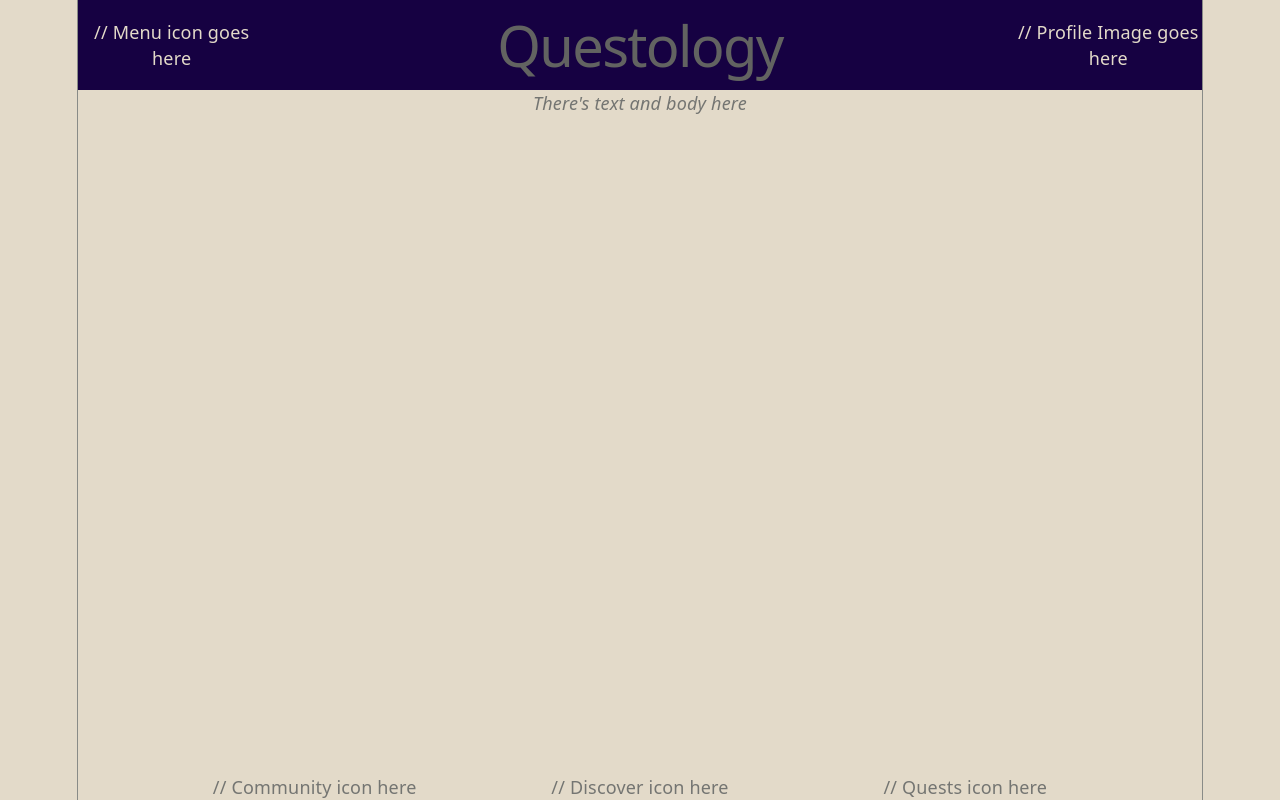
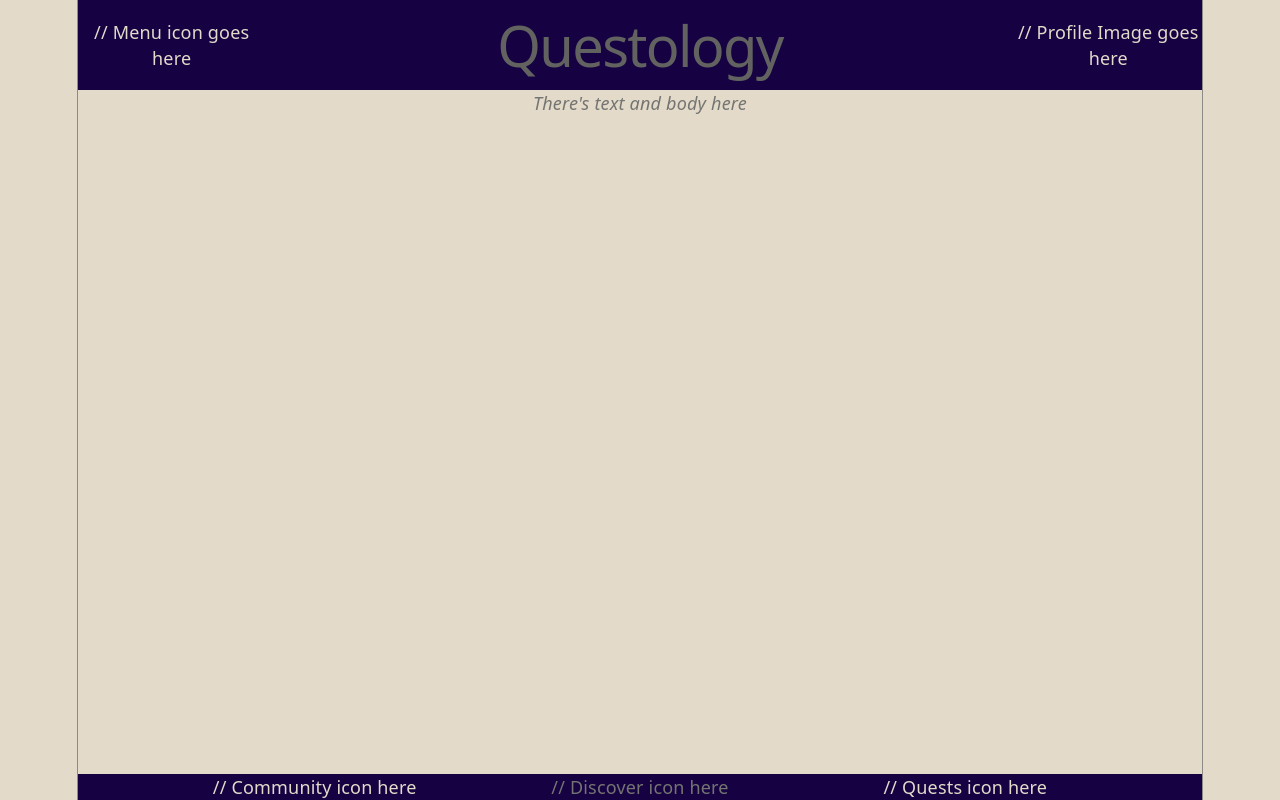
Before and after one commit to edreynoso/Questology, a React (Vite) app: page / in a window 1280 px wide. Built offline with nearby package versions, Linux system fonts and the light colour scheme.

Commit message:
fix: updated a couple bits of css.

```diff
--- a/src/components/footer.css
+++ b/src/components/footer.css
@@ -1,6 +1,7 @@
 #footer {
     display: flex;
     align-items: center;
+    background: var(--color-primary);
 }
 
 .CommunityIcon,
@@ -9,4 +10,5 @@
     flex: 1;
     display: flex;
     justify-content: center;
+    color: var(--color-bg);
 }
--- a/src/components/page.css
+++ b/src/components/page.css
@@ -2,6 +2,7 @@
     min-height: 100vh;
     display: flex;
     flex-direction: column;
+    background-color: var(--color-bg);
 }
 
 .page-layout main {
```
